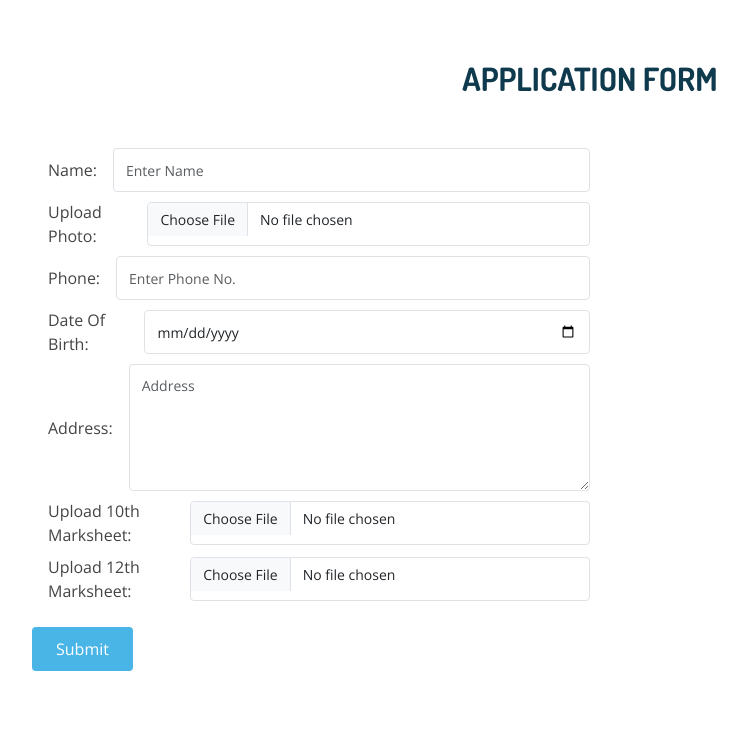
After one commit to PicantaData/Student-Registration-System, a Django app: template SRS/main/templates/main/fill_application.html in a window 1280 px wide. The commit adds this page. Shown: the top 730 px of the page, without its empty margins (50-797 px from the left). Run offline with Django 3.2, Linux system fonts and the light colour scheme; the template is opened without the code that fills it, so the values that code supplies are empty; some libraries are stand-ins or nearby versions.

Commit message:
Login and Application

```diff
--- a/SRS/main/models.py
+++ b/SRS/main/models.py
@@ -9,6 +9,9 @@ class Application(models.Model):
     dob = models.DateField(blank=True, null=False)
     address = models.TextField(blank=True)
     app_status = models.CharField(choices=STATUS, default='P', max_length=1)
+    photo = models.ImageField(upload_to='photo/', max_length=250, null=False, default=None)
+    marks_10 = models.FileField(upload_to='10marks/', max_length=250, null=False, default=None)
+    marks_12 = models.FileField(upload_to='12marks/', max_length=250, null=False, default=None)
 
     def __str__(self):
         return self.student.username
--- a/SRS/main/static/css/style2.css
+++ b/SRS/main/static/css/style2.css
@@ -1253,7 +1253,7 @@ section {
   padding: 10px 12px;
 }
 
-.contact .php-email-form button[type=submit] {
+.contact .php-email-form button {
   background: #49b5e7;
   border: 0;
   padding: 10px 24px;
@@ -1262,7 +1262,7 @@ section {
   border-radius: 4px;
 }
 
-.contact .php-email-form button[type=submit]:hover {
+.contact .php-email-form button:hover {
   background: #1da2e0;
 }
 
--- /dev/null
+++ b/SRS/main/templates/main/fill_application.html
@@ -0,0 +1,85 @@
+{% load static %}
+<!DOCTYPE html>
+<html lang="en">
+
+<head>
+  <meta charset="utf-8">
+  <meta content="width=device-width, initial-scale=1.0" name="viewport">
+
+  <title>Student Registration System</title>
+  <meta content="" name="description">
+  <meta content="" name="keywords">
+
+  <!-- Favicons -->
+  <link href="{% static 'images/srs.jpg' %}" rel="icon">
+  <link href="{% static 'images/srs.jpg' %}" rel="apple-touch-icon">
+
+  <!-- Google Fonts -->
+  <link href="https://fonts.googleapis.com/css?family=Open+Sans:300,300i,400,400i,600,600i,700,700i|Dosis:300,400,500,,600,700,700i|Lato:300,300i,400,400i,700,700i" rel="stylesheet">
+
+  <!-- Vendor CSS Files -->
+  <link href="{% static 'vendor/bootstrap-icons/bootstrap-icons.css' %}" rel="stylesheet">
+  <link href="{% static 'vendor/bootstrap/css/bootstrap.min.css' %}" rel="stylesheet">
+  <link href="{% static 'vendor/boxicons/css/boxicons.min.css' %}" rel="stylesheet">
+  <link href="{% static 'vendor/glightbox/css/glightbox.min.css' %}" rel="stylesheet">
+  <link href="{% static 'vendor/swiper/swiper-bundle.min.css' %}" rel="stylesheet">
+
+  <!-- Template Main CSS File -->
+  <link href="{% static 'css/style2.css' %}" rel="stylesheet">
+</head>
+
+<body>
+    <main id="main">
+        <!-- ======= Contact Section ======= -->
+        <section id="contact" class="contact">
+          <div class="container">
+
+            <div class="section-title">
+              <h2>Application Form</h2>
+            </div>
+
+                <form action="{% url 'FillApplication' email %}" class="php-email-form" method="post">
+                  {% csrf_token %}
+                    <div class="col-md-6 d-flex align-items-center form-group">
+                        <p class="mb-0 mx-3">Name:</p><input type="text" name="name" class="form-control" id="name" placeholder="Enter Name" required>
+                    </div>
+                    <div class="col-md-6 d-flex align-items-center form-group">
+                      <p class="mb-0 mx-3">Upload Photo:</p><input type="file" name="photo" class="form-control" id="photo" required>
+                  </div>
+                    <div class="col-md-6 d-flex align-items-center form-group">
+                        <p class="mb-0 mx-3">Phone:</p><input type="number" class="form-control" name="phone" id="phone" placeholder="Enter Phone No." required>
+                    </div>
+                    <div class="col-md-6 d-flex align-items-center form-group">
+                        <p class="mb-0 mx-3">Date Of Birth:</p><input type="date" class="form-control" name="dob" id="dob" placeholder="D.O.B" required>
+                    </div>
+                    <div class="col-md-6 d-flex align-items-center form-group">
+                        <p class="mb-0 mx-3">Address:</p><textarea class="form-control" name="address" rows="5" placeholder="Address" required></textarea>
+                    </div>
+                    <div class="col-md-6 d-flex align-items-center form-group">
+                      <p class="mb-0 mx-3">Upload 10th Marksheet:</p><input type="file" class="form-control" name="marks_10" id="marks_10" required></textarea>
+                    </div>
+                    <div class="col-md-6 d-flex align-items-center form-group">
+                      <p class="mb-0 mx-3">Upload 12th Marksheet:</p><input type="file" class="form-control" name="marks_12" id="marks_12" required></textarea>
+                    </div>
+                    <div class="my-3">
+                        <div class="loading">Loading</div>
+                    </div>
+                    <div><button type='submit' name="submit-btn" id="submit-btn">Submit</button></div>
+                </form>
+
+          </div>
+        </section><!-- End Contact Section -->
+    </main><!-- End #main -->
+    <a href="#" class="back-to-top d-flex align-items-center justify-content-center"><i class="bi bi-arrow-up-short"></i></a>
+
+    <!-- Vendor JS Files -->
+    <script src="{% static 'vendor/purecounter/purecounter_vanilla.js' %}"></script>
+    <script src="{% static 'vendor/bootstrap/js/bootstrap.bundle.min.js' %}"></script>
+    <script src="{% static 'vendor/glightbox/js/glightbox.min.js' %}"></script>
+    <script src="{% static 'vendor/isotope-layout/isotope.pkgd.min.js' %}"></script>
+    <script src="{% static 'vendor/swiper/swiper-bundle.min.js' %}"></script>
+
+    <!-- Template Main JS File -->
+    <script src="{% static 'js/main.js' %}"></script>
+</body>
+</html>
--- a/SRS/main/templates/main/verify.html
+++ b/SRS/main/templates/main/verify.html
@@ -72,7 +72,7 @@
                 })
                 .done(function(){
                     alert("Your email has been verified!")
-                    window.location.href = '/dashboard/{{email}}'
+                    window.location.href = '/fill_application/{{email}}'
                 })
                 .fail(function(){
                     alert("Email was not verified, please try again!")
--- a/SRS/main/urls.py
+++ b/SRS/main/urls.py
@@ -1,9 +1,15 @@
 from django.urls import path, include
 from main import views
+from SRS import settings
+from django.conf.urls.static import static
 
 urlpatterns = [
     path('', views.Home, name='Home'),
     path('login/', views.Login, name='Login'),
     path('logout/', views.Logout, name='Logout'),
+    path('fill_application/<str:email>/', views.FillApplication, name='FillApplication'),
     path('dashboard/<str:email>/', views.Dashboard, name='Dashboard'),
 ]
+
+if settings.DEBUG:
+    urlpatterns+=static(settings.MEDIA_URL, document_root=settings.MEDIA_ROOT)
```
Also changed, not shown: SRS/main/templates/main/fill_app.html (deleted, +0 -12 lines), SRS/main/templates/main/home.html (+123 -9 lines), SRS/main/tmp.py (added, +15 -0 lines), SRS/main/views.py (+41 -9 lines), SRS/db.sqlite3, SRS/main/migrations/0002_application_marks_10_application_marks_12_and_more.py (added), SRS/main/migrations/0003_alter_application_marks_10_and_more.py (added), SRS/main/migrations/0004_remove_application_marks_10_and_more.py (added), SRS/main/migrations/0005_remove_application_photo.py (added), SRS/main/migrations/0006_application_photo.py (added), SRS/main/migrations/0007_application_marks_10_application_marks_12.py (added), SRS/main/migrations/0008_alter_application_marks_10_and_more.py (added).
